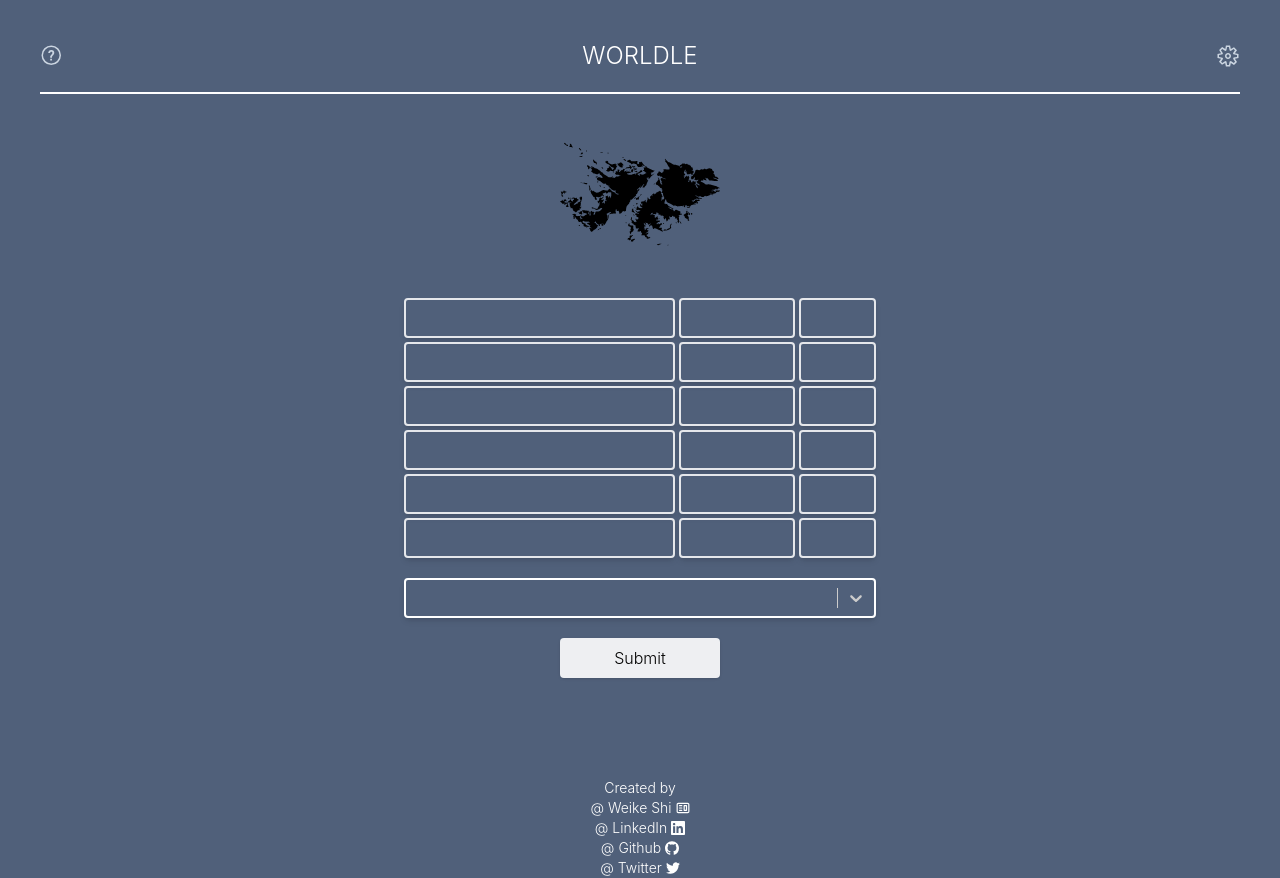
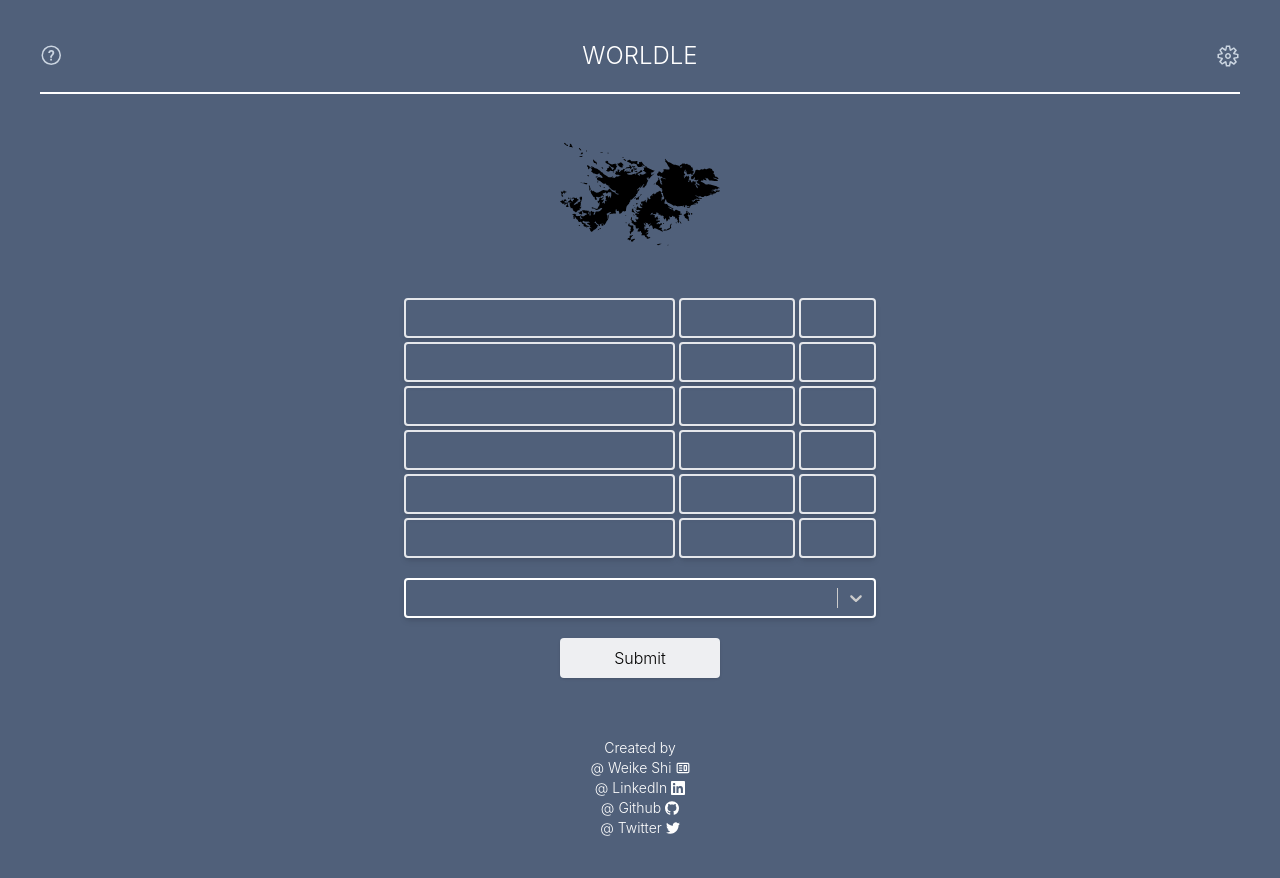
Before and after one commit to WeikeShi0730/worldle, a React (Create React App) app: page / in a window 1280 px wide. After the commit the page ends 838 px from the top, so only its background shows below. Built offline with nearby package versions, Linux system fonts and the light colour scheme.

Commit message:
Update Footer css

```diff
--- a/src/components/footer.component.tsx
+++ b/src/components/footer.component.tsx
@@ -3,7 +3,7 @@
 
 const Footer = () => {
   return (
-    <div className="flex flex-col m-10 pt-5 text-white">
+    <div className="flex flex-col pt-5 text-white">
       <div className="text-xs md:text-sm text-center">Created by</div>
       <div className="text-xs md:text-sm flex justify-center items-center gap-x-1">
         <a
```
